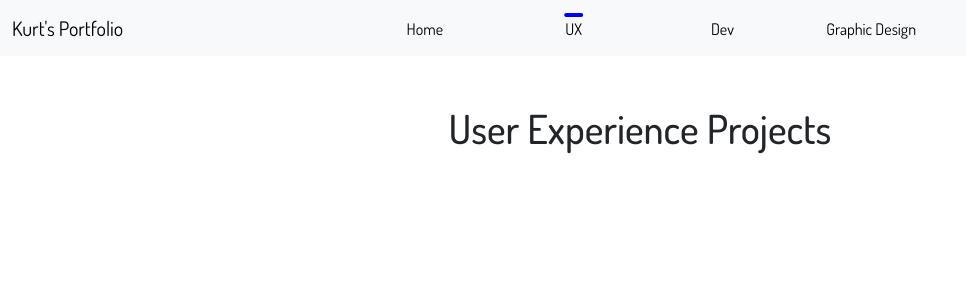
After one commit to KurtSchwimmbacher/KurtSchwimmbacherPortfolio, a PHP site: page /pages/UX.php in a window 1280 px wide. The commit adds this page. Shown: the top 300 px of the page, without its empty margins (0-966 px from the left). Run offline with PHP 8.4, Linux system fonts and the light colour scheme; some libraries are stand-ins or nearby versions.

Commit message:
add all navigation
add all pages for navigation and style nav links

```diff
--- /dev/null
+++ b/css/Navbar.css
@@ -0,0 +1,67 @@
+.nav-bar-links {
+    width: 80%;
+    margin-left: 10%;
+    display: flex !important;
+    justify-content: center !important;
+    font-family: "Dosis", sans-serif;
+    font-optical-sizing: auto;
+}
+
+.navbar-brand {
+    width: 0%;
+    font-family: "Dosis", sans-serif;
+    font-optical-sizing: auto;
+}
+
+.nav-item {
+    width: 15%;
+    padding: var(--header-padding) 20px;
+    line-height: 1;
+    display: flex;
+    align-items: center;
+    justify-content: center;
+    height: var(--header-offset-height);
+    position: relative;
+    overflow: hidden;
+    pointer-events: auto;
+}
+
+.nav-link {
+    color: #000;
+    text-decoration: none;
+    position: relative;
+    padding-bottom: 6px;
+}
+
+.nav-link::before {
+    content: "";
+    position: absolute;
+    top: 0;
+    left: 50%;
+    height: 4px;
+    width: 0;
+    background-color: blue;
+    border-radius: 100px;
+    transition: width 0.5s cubic-bezier(.19, 1, .22, 1), left 0.5s cubic-bezier(.19, 1, .22, 1);
+    transform: translateX(-50%);
+}
+
+.nav-link:hover::before {
+    width: 60%;
+    left: 50%;
+    transform: translateX(-50%);
+}
+
+/* Active link styling */
+.nav-link-active::before {
+    width: 60%;
+    left: 50%;
+    transform: translateX(-50%);
+}
+
+/* Override hover styles when the link is active */
+.nav-link-active:hover::before {
+    width: 60%;
+    left: 50%;
+    transform: translateX(-50%);
+}
--- /dev/null
+++ b/css/header.css
@@ -0,0 +1,9 @@
+.title-col{
+    display: flex !important;
+    justify-content: center !important;
+
+    font-family: "Dosis", sans-serif;
+    font-optical-sizing: auto;
+    font-weight: 600;
+    font-style: normal;
+}
--- a/includes/Navbar.php
+++ b/includes/Navbar.php
@@ -1,3 +1,9 @@
+<!-- link css -->
+<link href="../css/Navbar.css" rel="stylesheet">
+
+<!-- link to js -->
+<script src="../js/updateNavActive.js"></script>
+
 <nav class="navbar navbar-expand-lg bg-body-tertiary">
   <div class="container-fluid">
     <a class="navbar-brand" href="#">Kurt's Portfolio</a>
@@ -7,18 +13,18 @@
     <div class="collapse navbar-collapse" id="navbarSupportedContent">
       <ul class="navbar-nav me-auto mb-2 mb-lg-0 nav-bar-links">
         <li class="nav-item">
-          <a class="nav-link active" aria-current="page" href="#">Home</a>
+          <a id="HomeLink" class="nav-link nav-link-active" aria-current="page" href="../pages/index.php">Home</a>
         </li>
         <li class="nav-item">
-            <a class="nav-link" href="#">
+            <a id="UXLink" class="nav-link" href="../pages/UX.php">
                 <span>UX</span>
             </a>
         </li>
         <li class="nav-item">
-          <a class="nav-link" href='#'>Dev</a>
+          <a id="DevLink" class="nav-link" href='../pages/Dev.php'>Dev</a>
         </li>
         <li class="nav-item">
-          <a class="nav-link" href='#'>Graphic Design</a>
+          <a id="GraphicLink" class="nav-link" href='../pages/Graphic.php'>Graphic Design</a>
         </li>
       </ul>
     </div>
--- a/includes/header.php
+++ b/includes/header.php
@@ -8,7 +8,10 @@
     <title>Kurt's Portfolio</title>
 
     <!-- link css file -->
-    <!-- <link href ="../css/header.css" rel="stylesheet"> -->
+    <link href ="../css/header.css" rel="stylesheet">
+
+    <!-- link to jquery -->
+    <script src="jquery-3.7.1.min.js"></script>
 
     <!-- bootstrap icons -->
     <link rel="stylesheet" href="https://cdn.jsdelivr.net/npm/bootstrap-icons@1.11.3/font/bootstrap-icons.min.css">
@@ -25,3 +28,8 @@
     <script src="https://code.jquery.com/jquery-3.7.1.min.js"></script>
     <script src="https://cdn.jsdelivr.net/npm/@popperjs/core@2.9.3/dist/umd/popper.min.js"></script>
     <script src="https://stackpath.bootstrapcdn.com/bootstrap/4.5.2/js/bootstrap.min.js"></script>
+
+
+
+    <!-- include nav bar -->
+    <?php require_once '../includes/Navbar.php';?>
--- /dev/null
+++ b/js/updateNavActive.js
@@ -0,0 +1,20 @@
+$(document).ready(function () {
+    // Get the current page URL
+    let currentUrl = window.location.pathname.replace(/\/$/, ""); // Remove trailing slash if present
+    console.log(currentUrl);
+    // Iterate over each nav link
+    $('.nav-link').each(function () {
+        let linkPath = $(this).attr('href').replace(/\/$/, ""); // Remove trailing slashes from link paths
+        linkPath = linkPath.substring(3);
+        console.log(linkPath);
+        // Check if the linkPath is part of the currentUrl
+        if (currentUrl.includes(linkPath)) {
+            // Add the active class to the matching link
+            $(this).addClass('nav-link-active');
+            console.log(linkPath);
+        } else {
+            // Remove the active class from non-matching links
+            $(this).removeClass('nav-link-active');
+        }
+    });
+});
--- /dev/null
+++ b/pages/UX.php
@@ -0,0 +1,20 @@
+
+
+<!-- link to css -->
+<link href="../css/header.css" rel="stylesheet">
+
+<!-- include header -->
+<?php include_once '../includes/header.php'?>
+
+<main class="main-content">
+    <div class="container">
+        <div class="row">
+            <div class="col-12 title-col mt-5">
+                <h1>User Experience Projects</h1>
+            </div>
+        </div>
+
+
+    </div>
+
+</main>
--- a/pages/index.php
+++ b/pages/index.php
@@ -3,12 +3,10 @@
 <!-- include header -->
 <?php require_once '../includes/header.php';?>
 
-<!-- include nav bar -->
-<?php require_once '../includes/Navbar.php';?>
 
 <!-- link to css -->
 <link href="../css/index.css" rel="stylesheet">
-
+<link href="../css/header.css" rel="stylesheet">
 
 <main class="main-content">
     <div class="container">
```
Also changed, not shown: css/index.css (+0 -65 lines), pages/Dev.php (added, +20 -0 lines), pages/Graphic.php (added, +20 -0 lines).
